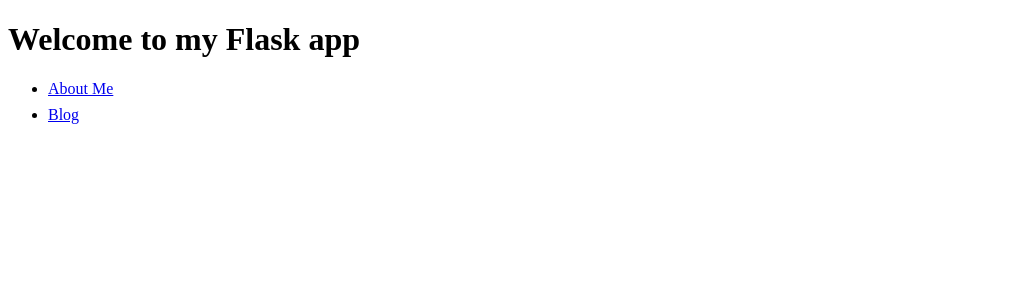
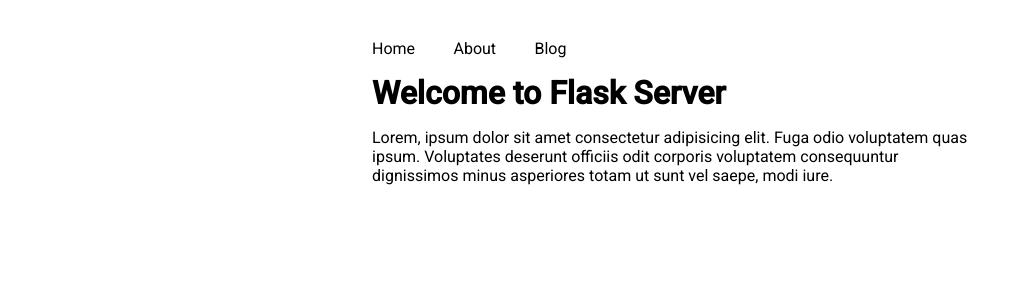
Before and after one commit to firstneverrest/Python-Learning, a Django app: template flask/templates/index.html in a window 1280 px wide. Shown: the top 300 px of the page, without its empty margins (0-1022 px from the left). Run offline with Django 3.2, Linux system fonts and the light colour scheme; the template is opened without the code that fills it, so the values that code supplies are empty.

Commit message:
feat: use template inheritance

```diff
--- a/flask/templates/index.html
+++ b/flask/templates/index.html
@@ -1,24 +1,9 @@
-<!DOCTYPE html>
-<html lang="en">
-  <head>
-    <meta charset="UTF-8" />
-    <meta http-equiv="X-UA-Compatible" content="IE=edge" />
-    <meta name="viewport" content="width=device-width, initial-scale=1.0" />
-    <link rel="stylesheet" href="../static/global.css" />
-    <link rel="stylesheet" href="../static/homepage.css" />
-    <title>Flask</title>
-  </head>
-  <body>
-    <div class="container">
-      <h1>Welcome to my Flask app</h1>
-      <ul class="items-container">
-        <li>
-          <a href="/about">About Me</a>
-        </li>
-        <li>
-          <a href="/blog/chitsanupong">Blog</a>
-        </li>
-      </ul>
-    </div>
-  </body>
-</html>
+{% extends "navbar.html" %} {% block content %}
+<h1>Welcome to Flask Server</h1>
+<p class="mt-16">
+  Lorem, ipsum dolor sit amet consectetur adipisicing elit. Fuga odio voluptatem
+  quas ipsum. Voluptates deserunt officiis odit corporis voluptatem consequuntur
+  dignissimos minus asperiores totam ut sunt vel saepe, modi iure.
+</p>
+<p></p>
+{% endblock %}
--- /dev/null
+++ b/flask/templates/navbar.html
@@ -0,0 +1,20 @@
+<!DOCTYPE html>
+<html lang="en">
+  <head>
+    <meta charset="UTF-8" />
+    <meta http-equiv="X-UA-Compatible" content="IE=edge" />
+    <meta name="viewport" content="width=device-width, initial-scale=1.0" />
+    <link rel="stylesheet" href="../static/styles.css" />
+    <title>Flask</title>
+  </head>
+  <body>
+    <div class="container">
+      <nav class="navbar mb-16">
+        <a href="/">Home</a>
+        <a href="/about">About</a>
+        <a href="/blog/chitsanupong">Blog</a>
+      </nav>
+      <main>{% block content %}{% endblock %}</main>
+    </div>
+  </body>
+</html>
```
Also changed, not shown: flask/templates/about.html (+3 -15 lines), flask/templates/blog.html (+2 -16 lines).
